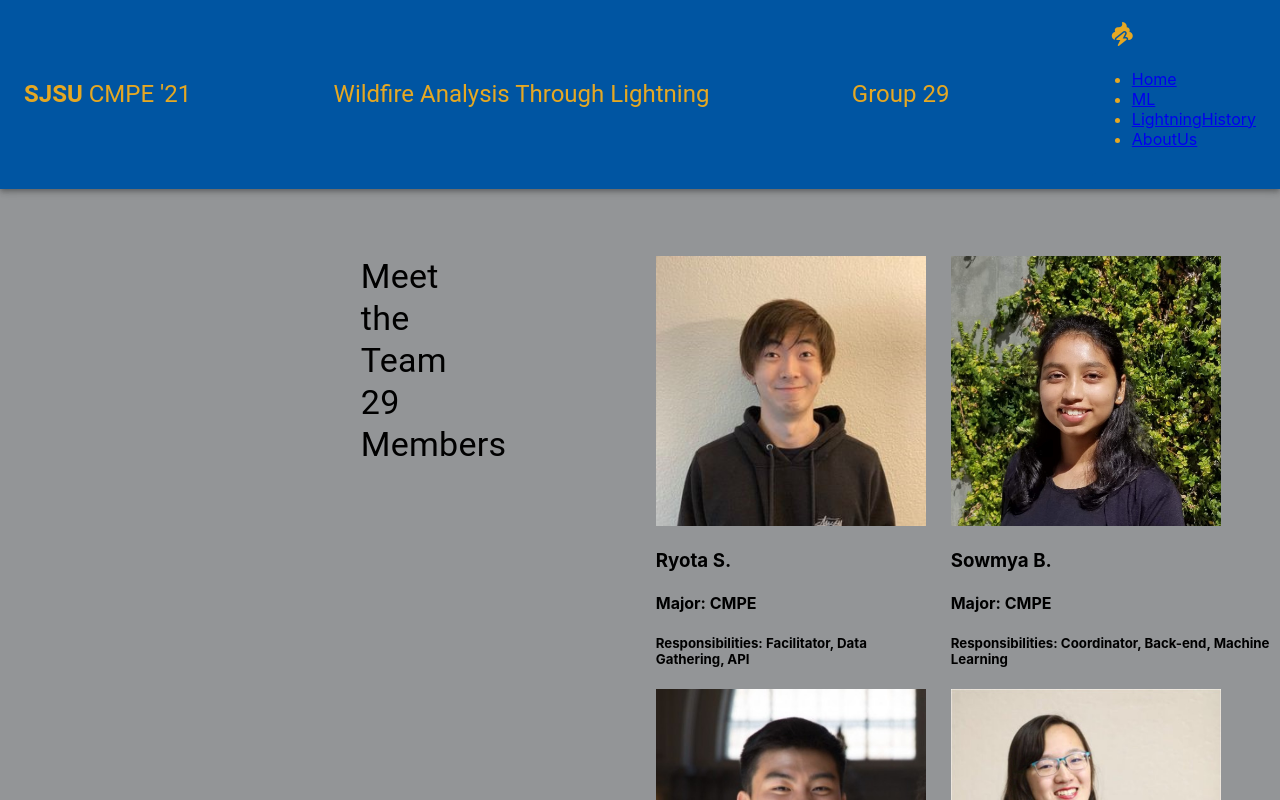
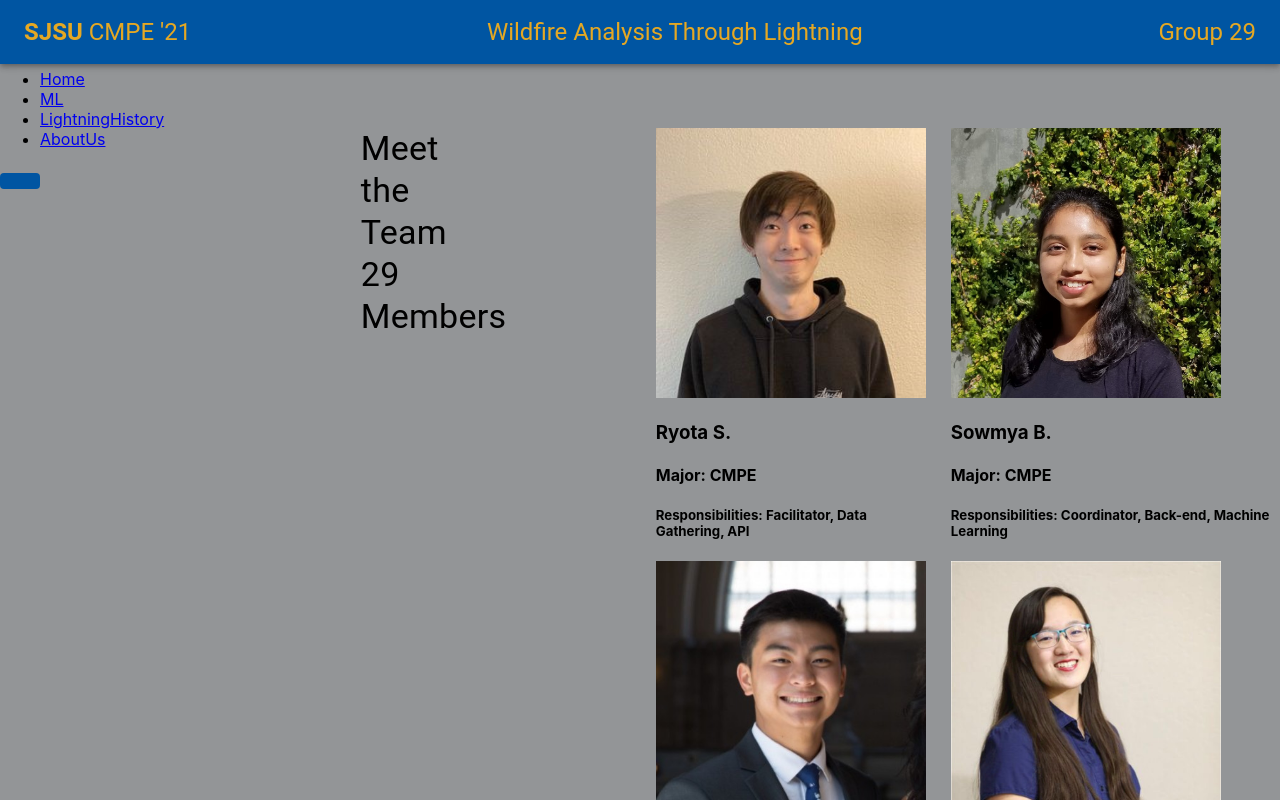
Before and after one commit to SJSU-Wildfire-Prediction/wildfire-frontend, a React (Create React App) app: page /aboutus in a window 1280 px wide. Shown: the top 800 px of the page. Built offline with nearby package versions, Linux system fonts and the light colour scheme; no server answers.

Commit message:
navbar implemented with app.jss

```diff
--- a/src/AboutUs.jsx
+++ b/src/AboutUs.jsx
@@ -50,12 +50,9 @@ class AboutUs extends Component {
                   <Typography variant="h5" color="inherit">
                     Group 29
                   </Typography>
-                  <Navbar></Navbar>
                 </Toolbar>
               </AppBar>
             </Grid>
-            <Grid item sm={10}></Grid>
-            <Grid item sm={10}></Grid>
             <Grid item xs={12}></Grid>
             <Grid item xs={2}></Grid>
 
--- a/src/LightningHistory.jsx
+++ b/src/LightningHistory.jsx
@@ -35,7 +35,6 @@ class LightningHistory extends Component {
                   <Typography variant="h5" color="inherit">
                     Group 29
                   </Typography>
-                  <Navbar></Navbar>
                 </Toolbar>
               </AppBar>
             </Grid>
```
